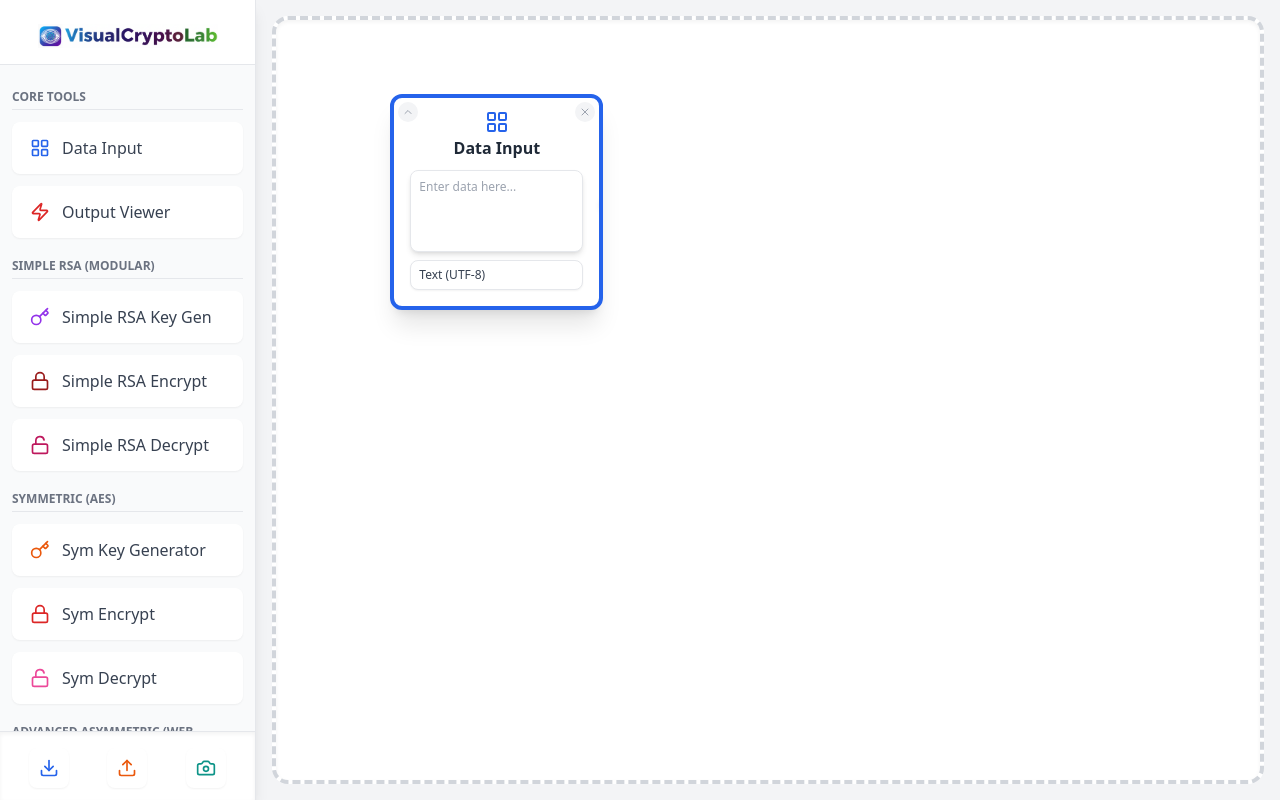
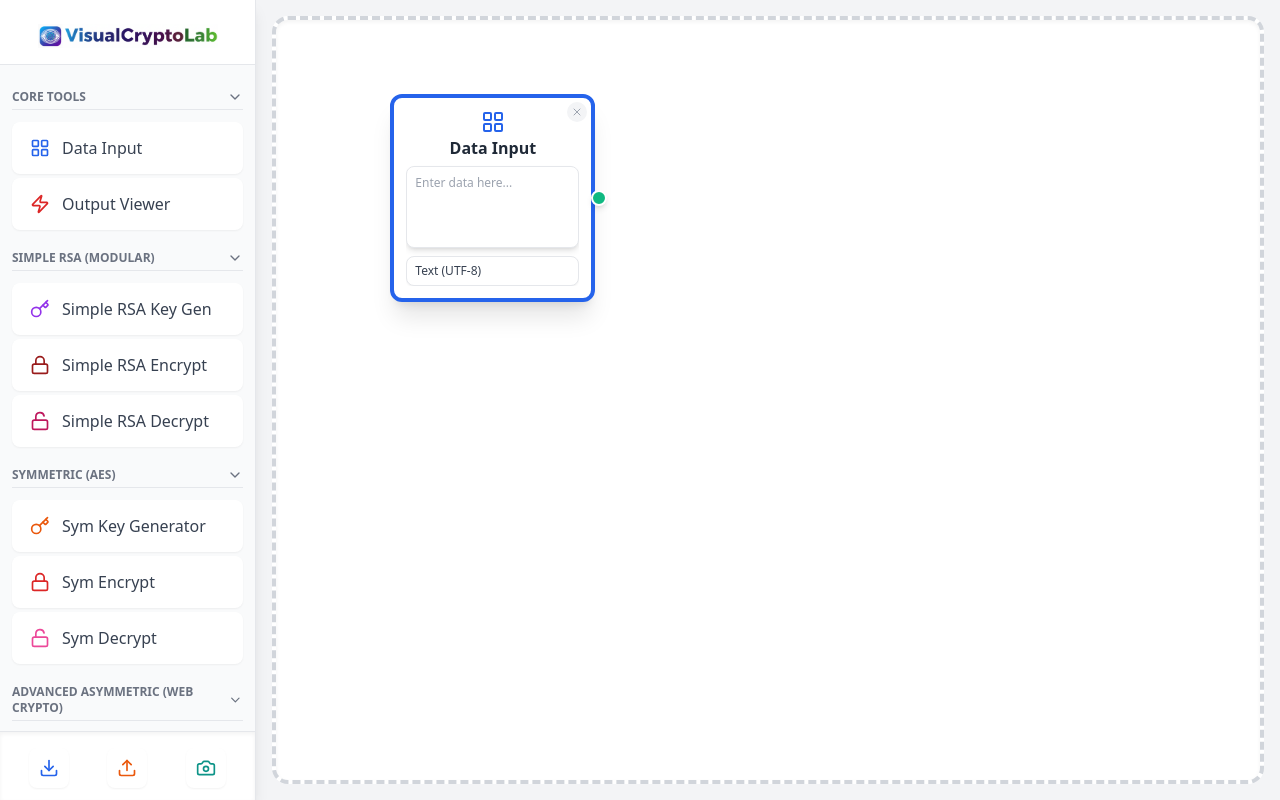
Before and after one commit to visualcryptolab/vcryptolab, a React (Vite) app: page / in a window 1280 px wide. Both pictures are taken after a click on the button "Data Input". Built offline with nearby package versions, Linux system fonts and the light colour scheme.

Commit message:
Simple RSA

```diff
--- a/src/App.jsx
+++ b/src/App.jsx
@@ -232,7 +232,6 @@ const INITIAL_NODES = []; // Set to empty array to start clean
 const INITIAL_CONNECTIONS = []; // No initial connections
 
 const BOX_SIZE = { width: 192, minHeight: 144 }; // w-48 is 192px
-const COLLAPSED_HEIGHT = 64; // h-16 is 64px
 
 // =================================================================
 // 2. CRYPTO & UTILITY FUNCTIONS
@@ -821,14 +820,7 @@ const getLinePath = (sourceNode, targetNode, connection) => {
     // 1. Calculate vertical position based on port index and node height
     const getVerticalPosition = (nodeDef, index, isInput) => {
         const numPorts = isInput ? nodeDef.inputPorts.length : nodeDef.outputPorts.length;
-        // The total height of the interactive area *could* vary if the node is not collapsed,
-        // but since ports are relative to the *initial* minHeight, we use that for positioning.
-        // However, if the node is collapsed, the effective height for port spacing is COLLAPSED_HEIGHT.
-        const effectiveHeight = sourceNode.isCollapsed ? COLLAPSED_HEIGHT : BOX_SIZE.minHeight;
-
-        // Use ratio of current height relative to the minHeight to scale the position,
-        // ensuring ports remain centered vertically on the collapsed bar.
-        const step = effectiveHeight / (numPorts + 1);
+        const step = BOX_SIZE.minHeight / (numPorts + 1);
         return (index + 1) * step;
     };
 
@@ -925,7 +917,7 @@ const Port = React.memo(({ nodeId, type, isConnecting, onStart, onEnd, title, is
 
 const DraggableBox = ({ node, setPosition, canvasRef, handleConnectStart, handleConnectEnd, connectingPort, updateNodeContent, connections, handleDeleteNode, nodes }) => {
   // Destructure node props and look up definition
-  const { id, label, position, type, color, content, format, dataOutput, dataOutputPublic, dataOutputPrivate, viewFormat, isProcessing, hashAlgorithm, keyAlgorithm, symAlgorithm, modulusLength, publicExponent, rsaParameters, asymAlgorithm, convertedData, convertedFormat, isConversionExpanded, sourceFormat, rawInputData, p, q, e, d, n, phiN, isCollapsed } = node;
+  const { id, label, position, type, color, content, format, dataOutput, dataOutputPublic, dataOutputPrivate, viewFormat, isProcessing, hashAlgorithm, keyAlgorithm, symAlgorithm, modulusLength, publicExponent, rsaParameters, asymAlgorithm, convertedData, convertedFormat, isConversionExpanded, sourceFormat, rawInputData, p, q, e, d, n, phiN } = node;
   const definition = NODE_DEFINITIONS[type];
   const [isDragging, setIsDragging] = useState(false);
   const boxRef = useRef(null);
@@ -1167,12 +1159,9 @@ const DraggableBox = ({ node, setPosition, canvasRef, handleConnectStart, handle
   }
 
   const baseClasses =
-    `w-[${BOX_SIZE.width}px] h-auto flex flex-col justify-start items-center p-3
+    `w-[${BOX_SIZE.width}px] min-h-[${BOX_SIZE.minHeight}px] h-auto flex flex-col justify-start items-center p-3
     bg-white shadow-xl rounded-xl border-4 transition duration-150 ease-in-out
     hover:shadow-2xl absolute select-none z-10`;
-
-    // Set dynamic height based on collapse state
-    const nodeHeightStyle = isCollapsed ? { height: `${COLLAPSED_HEIGHT}px`, minHeight: `${COLLAPSED_HEIGHT}px` } : { minHeight: `${BOX_SIZE.minHeight}px` };
 
   // --- Render ---
   return (
@@ -1183,25 +1172,16 @@ const DraggableBox = ({ node, setPosition, canvasRef, handleConnectStart, handle
       style={{
         left: `${position.x}px`,
         top: `${position.y}px`,
-        ...nodeHeightStyle,
-        overflow: 'hidden' // Hide overflow when collapsed
+        // Dynamic height adjustment for expanded viewer
+        minHeight: isOutputViewer && isConversionExpanded ? '280px' : `${BOX_SIZE.minHeight}px`
       }}
       onMouseDown={handleDragStart}
       onTouchStart={handleDragStart}
       onClick={handleBoxClick}
     >
 
-      {/* Collapse/Expand Button */}
-      <button
-        className={`absolute top-1 left-1 p-1 rounded-full bg-gray-100 hover:bg-gray-200 text-gray-400 hover:text-gray-600 z-30 transition duration-150 ${isCollapsed ? 'rotate-180' : ''}`}
-        onClick={(e) => {
-            e.stopPropagation();
-            updateNodeContent(id, 'isCollapsed', !isCollapsed);
-        }}
-        title={isCollapsed ? "Expand Node" : "Collapse Node"}
-      >
-        <ChevronUp className="w-3 h-3 transition duration-300" />
-      </button>
+      {/* Information Button (for Simple RSA Nodes) */}
+      {/* REMOVED INFO BUTTON LOGIC */}
 
       {/* Delete Button */}
       <button
@@ -1220,12 +1200,10 @@ const DraggableBox = ({ node, setPosition, canvasRef, handleConnectStart, handle
       {renderOutputPorts()}
 
       {/* -------------------- CONTENT -------------------- */}
-      {/* This container ensures content scrolls/hides correctly */}
-      <div className={`flex flex-col h-full w-full justify-start items-center transition-opacity duration-300 ${isCollapsed ? 'opacity-0 pointer-events-none' : 'opacity-100'}`}
-           style={{ paddingTop: '1.5rem', marginTop: '-1.5rem' }} // Offset for collapse button space
-      >
+      <div className="flex flex-col h-full w-full justify-start items-center overflow-hidden">
+        {/* Top Section: Icon and Main Label */}
         <div className="flex flex-col justify-start items-center w-full flex-shrink-0 mb-2">
-          {/* Top Section: Icon and Main Label */}
+          {/* Custom icons need size and color applied to the container/SVG itself */}
           {definition.icon && typeof definition.icon === 'function' ? (
               <definition.icon className={`w-6 h-6 ${iconTextColorClass} mb-1`} />
           ) : (
@@ -1256,9 +1234,6 @@ const DraggableBox = ({ node, setPosition, canvasRef, handleConnectStart, handle
 
           {!isDataInput && !isOutputViewer && type !== 'HASH_FN' && !isKeyGen && !isSymEnc && !isSymDec && !isRSAKeyGen && !isAsymEnc && !isAsymDec && type !== 'XOR_OP' && !isBitShift && !isSimpleRSAKeyGen && !isSimpleRSAEnc && !isSimpleRSADec && <span className={`text-xs text-gray-500 mt-1`}>({definition.label})</span>}
         </div>
-
-        {/* --- Node Content Area (Visible when NOT collapsed) --- */}
-        <div className="w-full flex flex-col justify-start items-center overflow-y-auto overflow-x-hidden p-1 flex-grow">
 
         {isDataInput && (
           /* Data Input Specific Controls */
@@ -1349,6 +1324,7 @@ const DraggableBox = ({ node, setPosition, canvasRef, handleConnectStart, handle
           </div>
         )}
 
+        {/* Output Viewer Display (Convert) */}
         {isOutputViewer && (
             <div className="w-full mt-1 flex flex-col items-center flex-grow text-xs text-gray-700 bg-gray-50 p-2 border border-gray-200 rounded-lg shadow-inner overflow-y-auto">
                 <span className="text-center font-bold text-red-600 mb-1 flex-shrink-0">RAW INPUT DATA</span>
@@ -1816,7 +1792,6 @@ const DraggableBox = ({ node, setPosition, canvasRef, handleConnectStart, handle
         )}
       </div>
     </div>
-    </div>
   );
 };
 
@@ -1863,6 +1838,21 @@ const ToolbarButton = ({ icon: Icon, label, color, onClick, onChange, isFileInpu
 // --- Toolbar Component ---
 
 const Toolbar = ({ addNode, onDownloadProject, onUploadProject, onDownloadImage }) => {
+    const [collapsedGroups, setCollapsedGroups] = useState(() => {
+        // Initialize all groups to open (false)
+        return ORDERED_NODE_GROUPS.reduce((acc, group) => {
+            acc[group.name] = false;
+            return acc;
+        }, {});
+    });
+
+    const toggleGroup = useCallback((groupName) => {
+        setCollapsedGroups(prev => ({
+            ...prev,
+            [groupName]: !prev[groupName]
+        }));
+    }, []);
+
     return (
         <div className="w-64 bg-gray-50 flex-shrink-0 border-r border-gray-200 shadow-lg flex flex-col">
             {/* Title/Logo Container */}
@@ -1884,9 +1874,18 @@ const Toolbar = ({ addNode, onDownloadProject, onUploadProject, onDownloadImage
 
                 {ORDERED_NODE_GROUPS.map((group, groupIndex) => (
                     <React.Fragment key={group.name}>
-                {/* Group Label */}
-                <div className="text-xs font-bold uppercase text-gray-500 pt-2 pb-1 border-b border-gray-200">{group.name}</div>
-
+                        {/* Group Header (Clickable) */}
+                        <div
+                            className="flex justify-between items-center text-xs font-bold uppercase text-gray-500 pt-2 pb-1 border-b border-gray-200 cursor-pointer hover:text-gray-700 transition"
+                            onClick={() => toggleGroup(group.name)}
+                        >
+                            <span>{group.name}</span>
+                            <ChevronDown className={`w-4 h-4 transition-transform duration-200 ${collapsedGroups[group.name] ? 'rotate-180' : ''}`} />
+                        </div>
+
+                        {/* Group Content (Conditionally Rendered/Collapsed) */}
+                        {!collapsedGroups[group.name] && (
+                            <div className="space-y-1">
                                 {group.types.map((type) => {
                                     const def = NODE_DEFINITIONS[type];
                                     if (!def) return null; // Safety check
@@ -1912,6 +1911,8 @@ const Toolbar = ({ addNode, onDownloadProject, onUploadProject, onDownloadImage
                                         </button>
                                     );
                                 })}
+                            </div>
+                        )}
                     </React.Fragment>
                 ))}
 
@@ -2541,7 +2542,6 @@ const App = () => {
                     publicExponent: (field === 'publicExponent' ? value : node.publicExponent),
                     shiftType: (field === 'shiftType' ? value : node.shiftType),
                     shiftAmount: (field === 'shiftAmount' ? value : node.shiftAmount),
-                    isCollapsed: (field === 'isCollapsed' ? value : node.isCollapsed), // Handle collapse state
                     // Simple RSA specific
                     p: (field === 'p' ? value : node.p),
                     q: (field === 'q' ? value : node.q),
@@ -2573,8 +2573,7 @@ const App = () => {
     const newId = `${type}_${Date.now()}`;
     const definition = NODE_DEFINITIONS[type];
 
-    // Initialize isCollapsed state
-    const initialContent = { dataOutput: '', isProcessing: false, outputFormat: getOutputFormat(type), isCollapsed: false };
+    const initialContent = { dataOutput: '', isProcessing: false, outputFormat: getOutputFormat(type) };
 
     if (type === 'DATA_INPUT') {
       initialContent.content = '';
```
Lines whose indentation alone changed are shown as unchanged.
